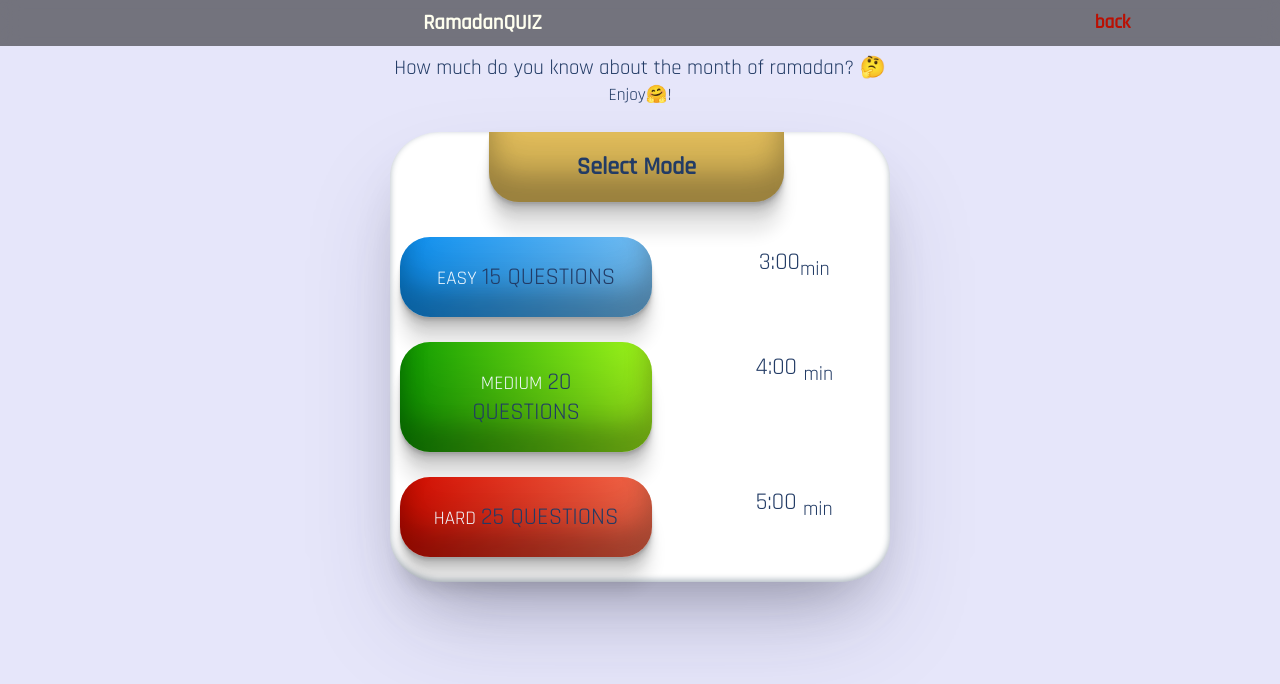
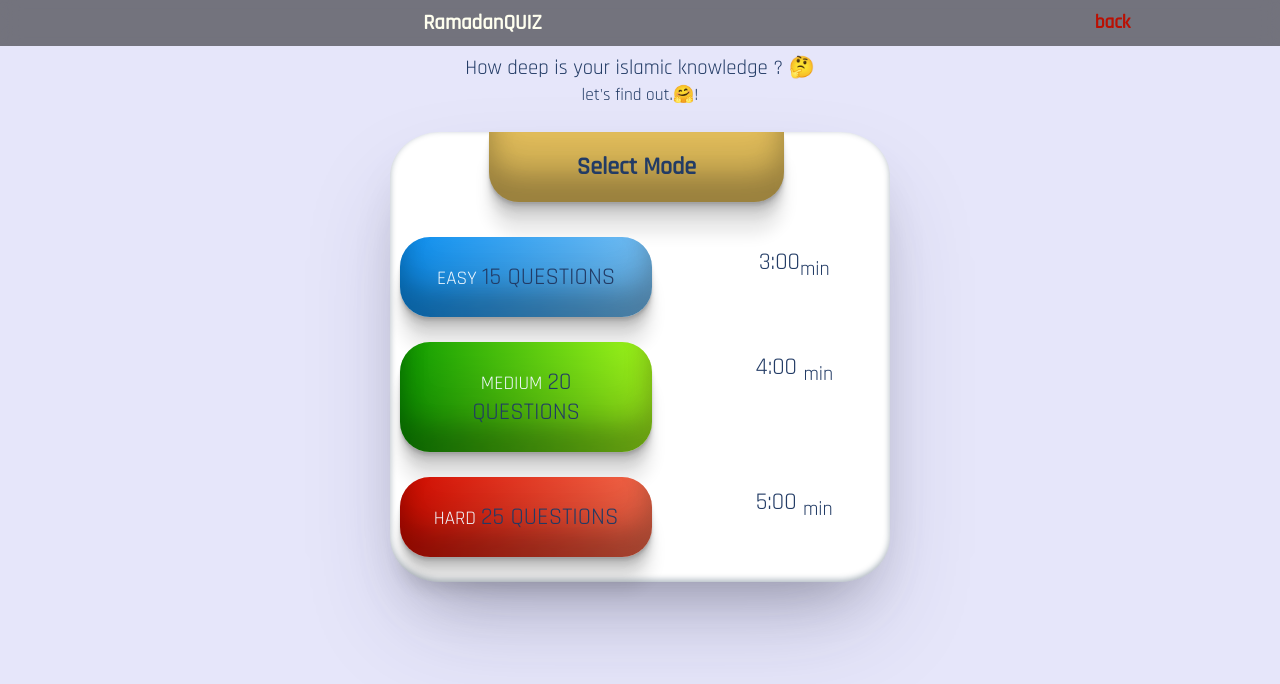
Before and after one commit to hassana123/QuizApp, a React (Create React App) app: page /game in a window 1280 px wide. Shown: the top 684 px of the page. Built offline with nearby package versions, Linux system fonts and the light colour scheme; the HTML template or start-up script is replaced by a standard one.

Commit message:
Update index.jsx

```diff
--- a/src/routes/game/index.jsx
+++ b/src/routes/game/index.jsx
@@ -757,9 +757,9 @@ const Index = () => {
         <section>
           <div className="quiz-info">
             <p>
-              How much do you know about the month of ramadan? 🤔
+              How deep is your islamic knowledge ? 🤔
               <br />
-              <small>Enjoy🤗!</small>
+              <small>let's find out.🤗!</small>
             </p>
           </div>
           <div className="mode">
```
